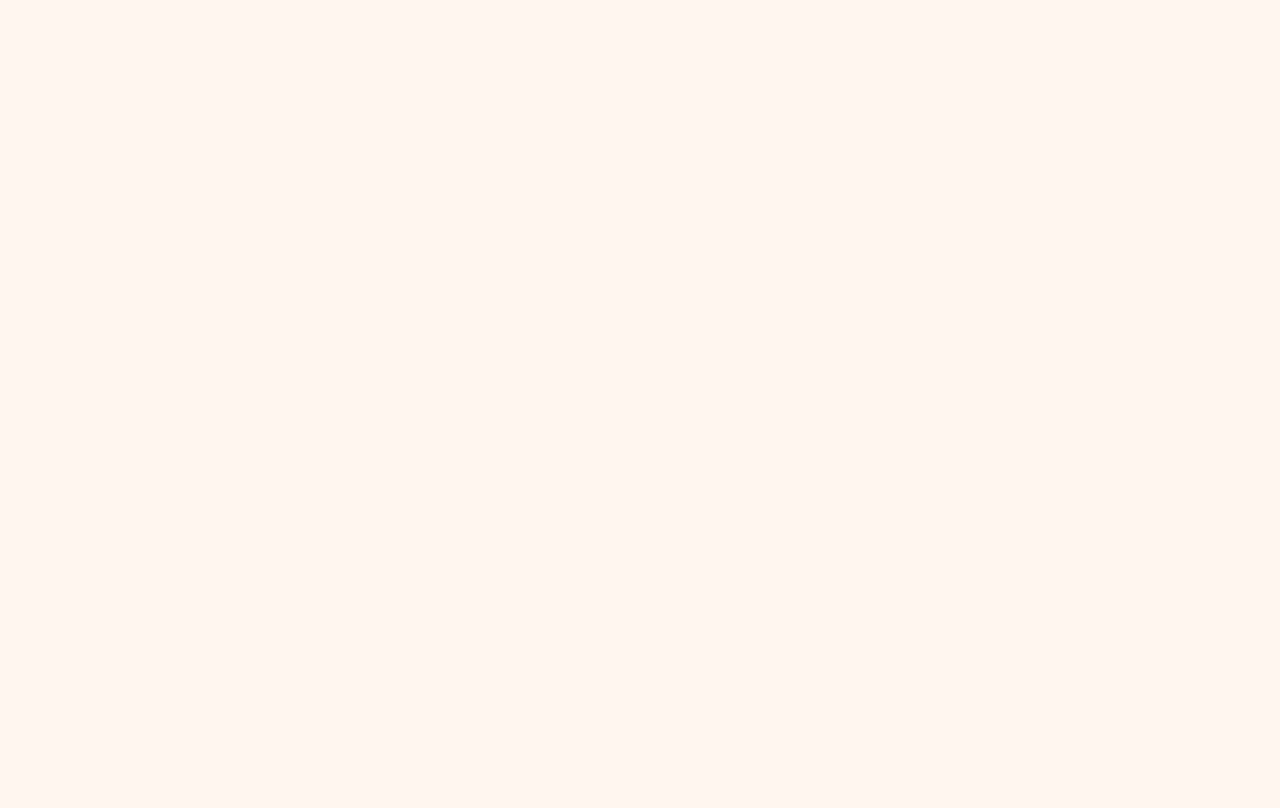
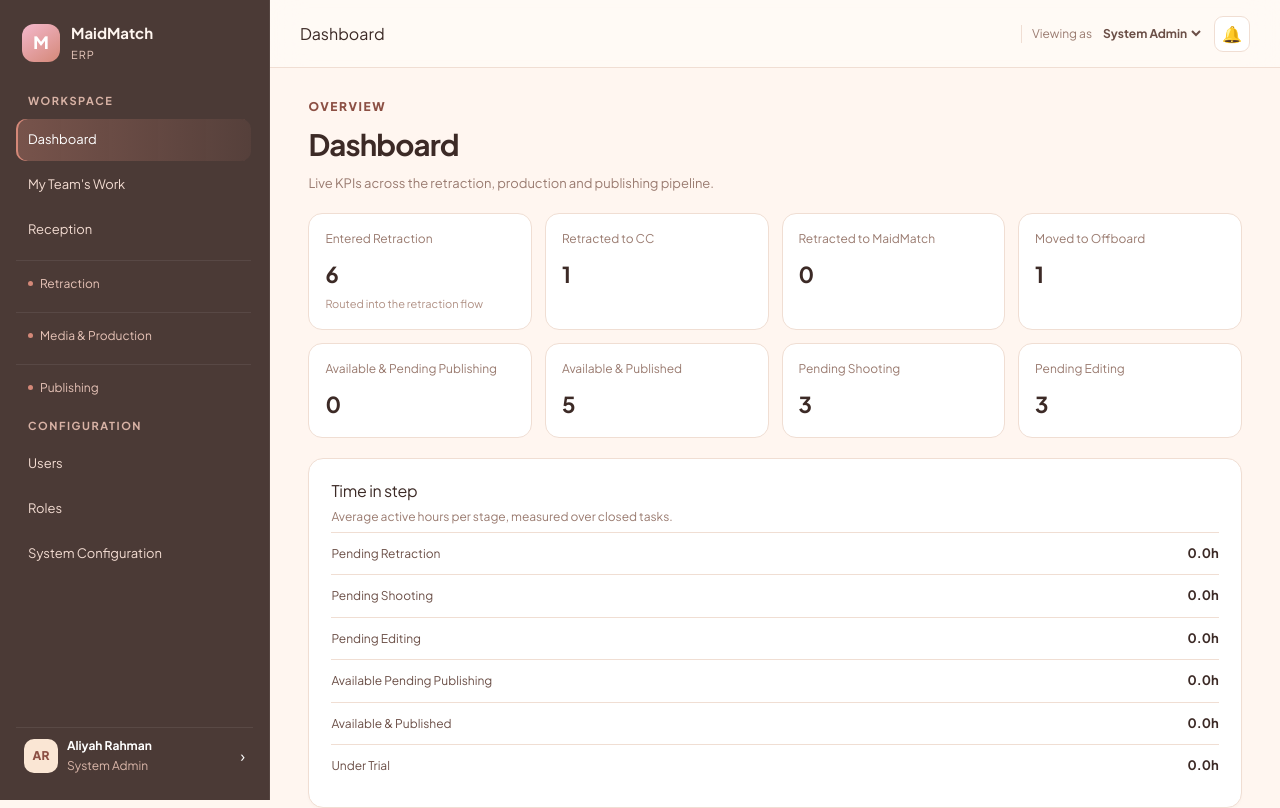
Before and after one commit to rayes200100-debug/maidmatch-erp-demo, a React (Vite) app: page / in a window 1280 px wide. Shown: the top 808 px of the page. Built offline with nearby package versions, Linux system fonts and the light colour scheme.

Commit message:
feat: root app, routing, publish timer

```diff
--- a/src/MaidMatchApp.tsx
+++ b/src/MaidMatchApp.tsx
@@ -1,5 +1,110 @@
-import "./globals.css";
+import { useEffect, useReducer, useRef, useState } from "react";
+import type { Action, AppState } from "./store";
+import { makeSeedState, reducer } from "./store";
+import { canAccess } from "./lib/roles";
+import type { NavKey } from "./lib/roles";
+import type { Platform } from "./lib/stages";
+import { Shell } from "./components/Shell";
+import { EmptyState } from "./components/primitives";
+import Dashboard from "./screens/Dashboard";
+import TeamWork from "./screens/TeamWork";
+import Reception from "./screens/Reception";
+import Retraction from "./screens/Retraction";
+import MediaProduction from "./screens/MediaProduction";
+import Publishing from "./screens/Publishing";
+import UsersScreen from "./screens/UsersScreen";
+import RolesScreen from "./screens/RolesScreen";
+import SystemConfig from "./screens/SystemConfig";
+
+const STAGE_ROUTE_GATE: Record<string, NavKey> = {
+  PendingRetraction: "retraction",
+  MovedToOffboard: "retraction",
+  RetractedToCC: "retraction",
+  RetractedToMaidMatch: "retraction",
+  PendingShooting: "media",
+  PendingEditing: "media",
+  ProductionDone: "media",
+  AvailablePendingPublishing: "publishing",
+  AvailablePublished: "publishing",
+  UnderTrial: "publishing",
+  Hired: "publishing",
+  Cancelled: "publishing",
+};
+
+const PUBLISH_SCHEDULE: { platform: Platform; delay: number }[] = [
+  { platform: "maidmatch", delay: 3000 },
+  { platform: "peekaboo", delay: 6000 },
+  { platform: "yaya", delay: 9000 },
+];
+
+function renderScreen(route: string, state: AppState, dispatch: (a: Action) => void) {
+  switch (route) {
+    case "teamwork":
+      return <TeamWork state={state} dispatch={dispatch} route={route} />;
+    case "reception":
+      return <Reception state={state} dispatch={dispatch} route={route} />;
+    case "PendingRetraction":
+    case "MovedToOffboard":
+    case "RetractedToCC":
+    case "RetractedToMaidMatch":
+      return <Retraction state={state} dispatch={dispatch} route={route} />;
+    case "PendingShooting":
+    case "PendingEditing":
+    case "ProductionDone":
+      return <MediaProduction state={state} dispatch={dispatch} route={route} />;
+    case "AvailablePendingPublishing":
+    case "AvailablePublished":
+    case "UnderTrial":
+    case "Hired":
+    case "Cancelled":
+      return <Publishing state={state} dispatch={dispatch} route={route} />;
+    case "users":
+      return <UsersScreen state={state} dispatch={dispatch} route={route} />;
+    case "roles":
+      return <RolesScreen state={state} dispatch={dispatch} route={route} />;
+    case "config":
+      return <SystemConfig state={state} dispatch={dispatch} route={route} />;
+    case "dashboard":
+    default:
+      return <Dashboard state={state} dispatch={dispatch} route={route} />;
+  }
+}
 
 export default function MaidMatchApp() {
-  return <div />;
+  const [state, dispatch] = useReducer(reducer, undefined, makeSeedState);
+  const [route, setRoute] = useState<string>("dashboard");
+
+  const stateRef = useRef(state);
+  stateRef.current = state;
+
+  useEffect(() => {
+    const id = setInterval(() => {
+      const current = stateRef.current;
+      const now = Date.now();
+      for (const task of current.tasks) {
+        if (task.type !== "publishing" || task.status !== "open") continue;
+        const elapsed = now - task.createdAt;
+        const publishState = task.metadata?.publishState;
+        for (const { platform, delay } of PUBLISH_SCHEDULE) {
+          if (elapsed >= delay && !publishState?.[platform]) {
+            dispatch({ type: "FLAG_PLATFORM", housemaidId: task.housemaidId, platform, now });
+          }
+        }
+      }
+    }, 1000);
+    return () => clearInterval(id);
+  }, []);
+
+  const gateKey = STAGE_ROUTE_GATE[route];
+  const allowed = !gateKey || canAccess(state.currentRole, gateKey);
+
+  return (
+    <Shell state={state} route={route} onNavigate={setRoute} onDispatch={dispatch}>
+      {allowed ? (
+        renderScreen(route, state, dispatch)
+      ) : (
+        <EmptyState title="You don't have access" hint="Your current role cannot view this screen." />
+      )}
+    </Shell>
+  );
 }
```
